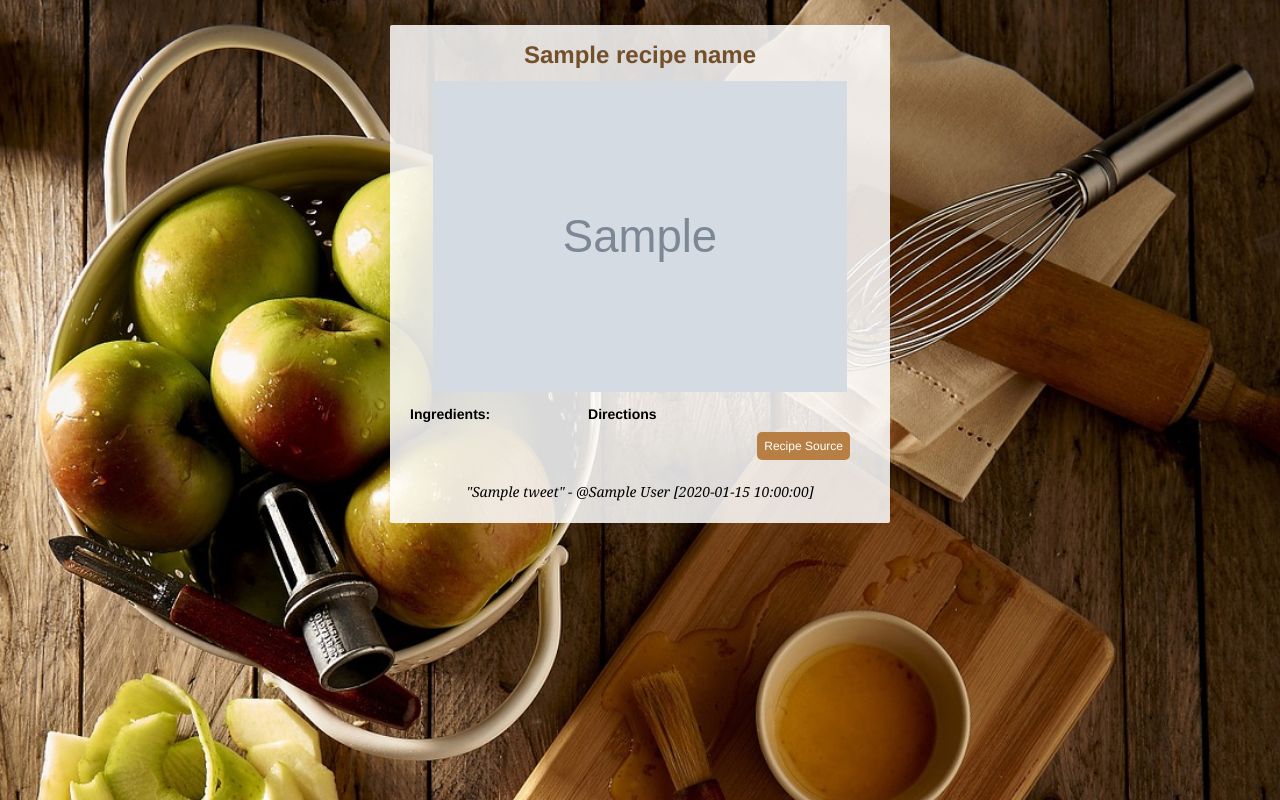
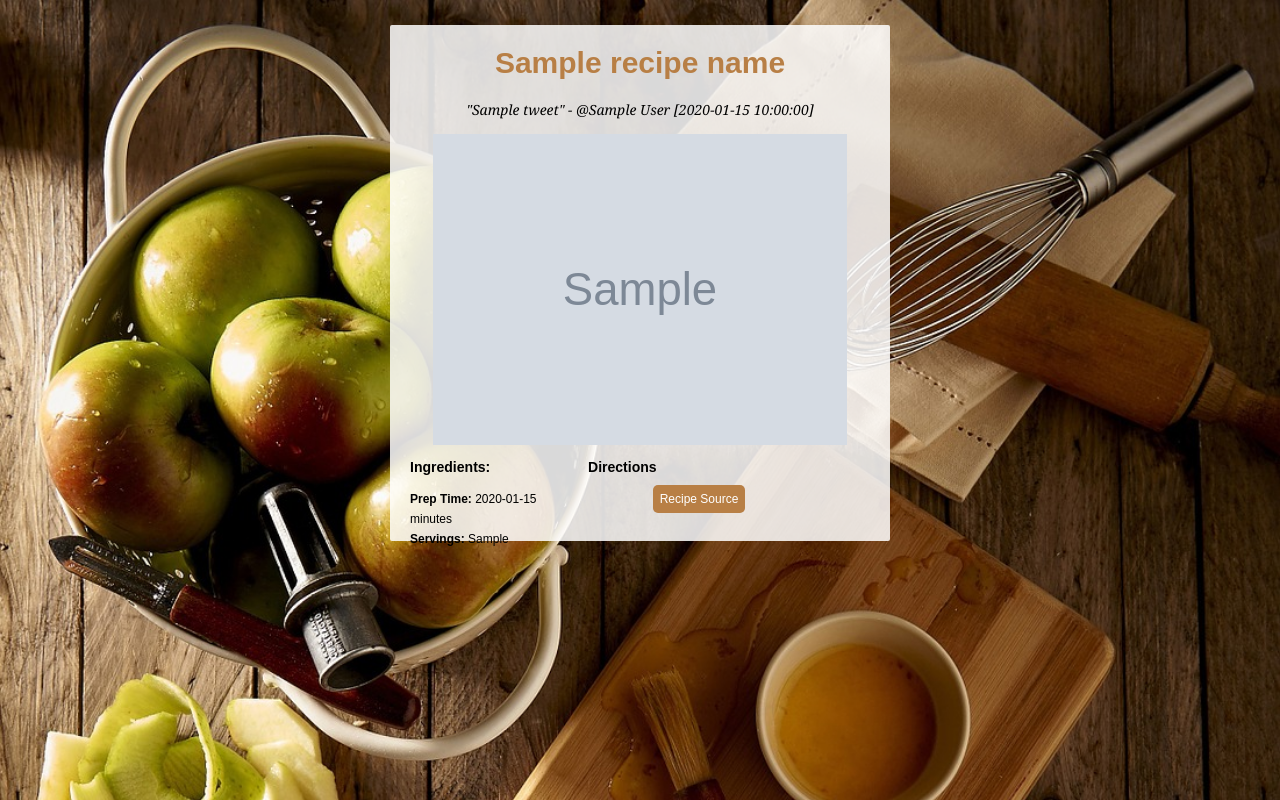
Before and after one commit to dhvanim/Recipes, a Flask app: template templates/index.html in a window 1280 px wide. Run offline with Flask 2, Linux system fonts and the light colour scheme; the template is opened without the code that fills it: most values are stand-ins (such as "Sample title", 1, 10 or a date in 2020); grey boxes marked "Sample" are stand-in pictures.

Commit message:
Added serving size and prep time; some CSS styling

```diff
--- a/main.py
+++ b/main.py
@@ -25,6 +25,7 @@
 @app.route('/')
 def index():
 
+
     foods = ["Ice Cream Cake", "Eggplant Parmesan", "Potato", "Mushroom Burger", "Ratatouille"]
     chosen_food = random.choice(foods)
 
@@ -45,6 +46,8 @@
     recipe_id = recipe_info["results"][0]["id"]
     recipe_url = recipe_info["results"][0]["sourceUrl"]
     recipe_image = recipe_info["results"][0]["image"]
+    recipe_preptime = recipe_info["results"][0]["readyInMinutes"]
+    recipe_serving = recipe_info["results"][0]["servings"]
 
     # use recipe id to get ingredient information
     get_ingredients = "https://api.spoonacular.com/recipes/" + str(recipe_id) + "/ingredientWidget.json"
@@ -66,11 +69,8 @@
     directions_list = []
     steps_info = recipe_info["results"][0]["analyzedInstructions"][0]["steps"]
     for direction in steps_info:
-        num = direction["number"]
         direction = direction["step"]
-
-        item = str(num) + ". " + direction
-        directions_list.append(item)
+        directions_list.append(direction)
 
     return flask.render_template(
         "index.html",
@@ -81,8 +81,12 @@
         recipe_name = recipe_name,
         recipe_image = recipe_image,
         recipe_url = recipe_url,
+        recipe_preptime = recipe_preptime,
+        recipe_serving = recipe_serving,
+
         ingredients = ingredients_list,
         i_len = len(ingredients_list),
+
         directions = directions_list,
         d_len = len(directions_list)
     )
--- a/static/style.css
+++ b/static/style.css
@@ -5,7 +5,7 @@
 }
 
 .content {
-    font-family: Helvetica;
+    font-family: Arial;
     font-size: 12px;
     width:80%;
     max-width:500px;
@@ -19,8 +19,10 @@
     text-align:center;
     padding-top:20px;
     border-radius:5px;
-    color:#734f2a;
+    color:#b87f45;
     font-weight:800;
+    font-size: 30px;
+    line-height:35px;
 }
 
 h3 {
@@ -32,7 +34,7 @@
 }
 
 .recipesource {
-    text-align:right;
+    text-align:center;
     margin-right:20px;
 }
 
@@ -49,9 +51,6 @@
 
 .tweet {
     font-family: Georgia;
-    padding: 7px;
-    border-radius:5px;
-    margin-top: 5px;
     text-align:center;
     font-style:italic;
     font-size:14px;
@@ -75,6 +74,6 @@
 }
 
 .directions {
-    width:70%;
+    width:65%;
     float:left;
 }
--- a/templates/index.html
+++ b/templates/index.html
@@ -2,25 +2,29 @@
 <html>
     <head>
         <title> Recipes </title>
-
         <link rel="stylesheet" href="{{ url_for('static', filename='style.css') }}" />
     </head>
     <body>
-
         <div class="content">
 
+                <h1> {{ recipe_name }} </h1>
 
-
-                <h1> {{ recipe_name }} </h1>
+                <div class="tweet">
+                    <p> "{{ tweet }}" - @{{ tweet_author }} [{{ tweet_time }}] </p>
+                </div>
 
                 <div class="recipe">
 
                     <img src="{{ recipe_image }}" alt="{{ recipe_name }}">
 
+
+
                     <div class="ingredients">
+
                         <p>
+                        <h3>Ingredients:</h3>
 
-                        <h3>Ingredients:</h3>
+
 
                         {%for i in range(0, i_len)%}
 
@@ -29,10 +33,15 @@
                         {%endfor%}
 
                         </p>
+
+                        <p>
+                        <b> Prep Time: </b> {{ recipe_preptime }} minutes <br>
+                        <b> Servings: </b> {{ recipe_serving }}
+                        </p>
+
                     </div>
 
                     <div class="directions">
-
                         <p>
 
                         <ol>
@@ -50,19 +59,14 @@
                     </div>
 
                     <div class="recipesource">
+                        <p> <br>
                         <a href="{{ recipe_url }}"> Recipe Source </a>
+                        </p>
+                        <br>
                     </div>
-
 
                 </div>
 
-
-
-                <div class="tweet">
-                    <p> "{{ tweet }}" - @{{ tweet_author }} [{{ tweet_time }}] </p>
-                </div>
-
         </div>
-
     </body>
 </html>
```
